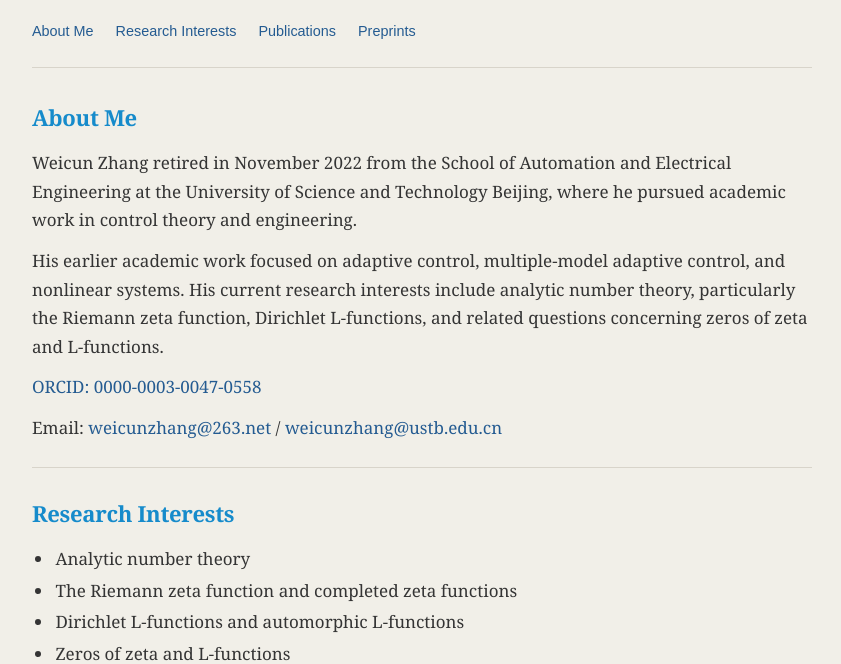
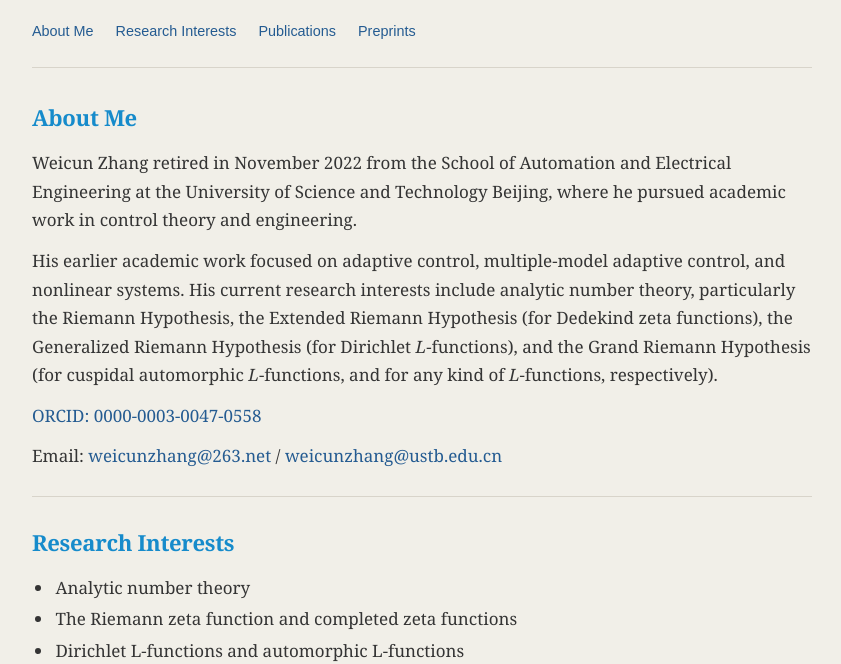
Before and after one commit to weicunzhang/weicunzhang.github.io, a plain HTML site: page index.html in a window 1280 px wide. Shown: the part 144-808 px from the top of the page, without its empty margins (218-1059 px from the left). Drawn offline with Linux system fonts and the light colour scheme.

Commit message:
Update research interests in About Me
Update the About Me research interests to describe the Riemann, Extended Riemann, Generalized Riemann, and Grand Riemann Hypotheses.

```diff
--- a/index.html
+++ b/index.html
@@ -217,9 +217,12 @@
         <p>
           His earlier academic work focused on adaptive control, multiple-model
           adaptive control, and nonlinear systems. His current research interests
-          include analytic number theory, particularly the Riemann zeta function,
-          Dirichlet L-functions, and related questions concerning zeros of zeta
-          and L-functions.
+          include analytic number theory, particularly the Riemann Hypothesis,
+          the Extended Riemann Hypothesis (for Dedekind zeta functions), the
+          Generalized Riemann Hypothesis (for Dirichlet <em>L</em>-functions),
+          and the Grand Riemann Hypothesis (for cuspidal automorphic
+          <em>L</em>-functions, and for any kind of <em>L</em>-functions,
+          respectively).
         </p>
         <p>
           <a href="https://orcid.org/0000-0003-0047-0558"
```
